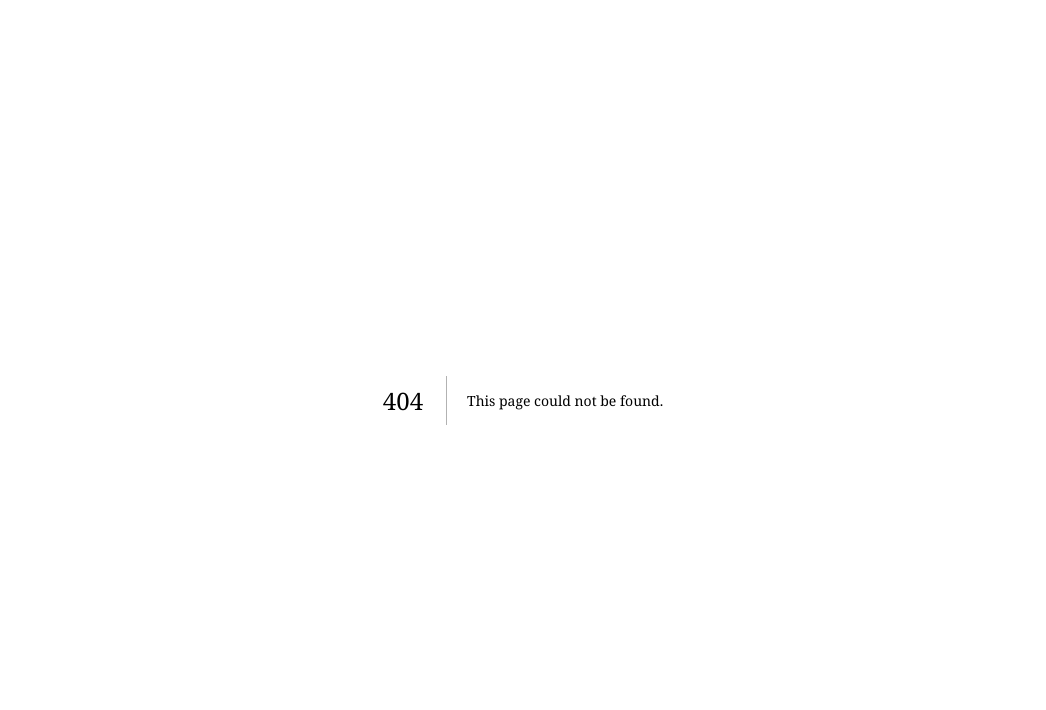
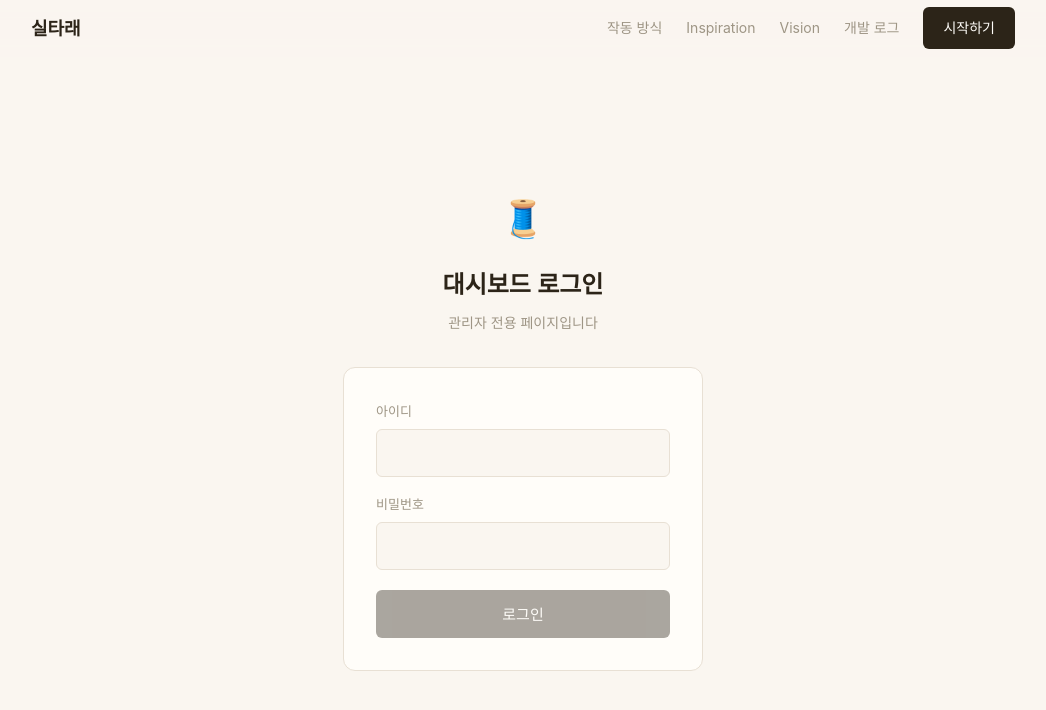
Before and after one commit to hahnryu/siltare, a Next.js app: page /dashboard/login in a window 1280 px wide. Before the commit this address had no page. Shown: the top 710 px of the page, without its empty margins (117-1163 px from the left). Built offline with nearby package versions, Linux system fonts and the light colour scheme.

Commit message:
프롬프트 2: F-019 대시보드 인증

```diff
--- /dev/null
+++ b/app/api/auth/dashboard/route.ts
@@ -0,0 +1,49 @@
+// TODO: add auth check here
+import { NextRequest, NextResponse } from 'next/server';
+
+const COOKIE_NAME = 'dashboard_auth';
+
+async function computeToken(): Promise<string> {
+  const input = `${process.env.ADMIN_ID ?? ''}:${process.env.ADMIN_PW ?? ''}:${process.env.ADMIN_SECRET ?? ''}`;
+  const buf = await crypto.subtle.digest('SHA-256', new TextEncoder().encode(input));
+  return Array.from(new Uint8Array(buf))
+    .map((b) => b.toString(16).padStart(2, '0'))
+    .join('');
+}
+
+export async function POST(req: NextRequest) {
+  try {
+    const { id, pw } = await req.json();
+
+    const ADMIN_ID = process.env.ADMIN_ID;
+    const ADMIN_PW = process.env.ADMIN_PW;
+
+    if (!ADMIN_ID || !ADMIN_PW || id !== ADMIN_ID || pw !== ADMIN_PW) {
+      return NextResponse.json(
+        { error: '아이디 또는 비밀번호가 틀립니다' },
+        { status: 401 },
+      );
+    }
+
+    const token = await computeToken();
+    const res = NextResponse.json({ ok: true });
+    res.cookies.set(COOKIE_NAME, token, {
+      httpOnly: true,
+      sameSite: 'lax',
+      path: '/',
+      maxAge: 60 * 60 * 24 * 7, // 7 days
+      secure: process.env.NODE_ENV === 'production',
+    });
+
+    return res;
+  } catch {
+    return NextResponse.json({ error: '서버 오류' }, { status: 500 });
+  }
+}
+
+// Logout
+export async function DELETE() {
+  const res = NextResponse.json({ ok: true });
+  res.cookies.delete(COOKIE_NAME);
+  return res;
+}
--- /dev/null
+++ b/app/dashboard/login/page.tsx
@@ -0,0 +1,109 @@
+'use client';
+
+import { useState } from 'react';
+import { useRouter } from 'next/navigation';
+import { Header } from '@/components/Header';
+
+export default function DashboardLoginPage() {
+  const router = useRouter();
+  const [id, setId] = useState('');
+  const [pw, setPw] = useState('');
+  const [error, setError] = useState('');
+  const [loading, setLoading] = useState(false);
+
+  async function handleSubmit(e: React.FormEvent) {
+    e.preventDefault();
+    setError('');
+    setLoading(true);
+
+    try {
+      const res = await fetch('/api/auth/dashboard', {
+        method: 'POST',
+        headers: { 'Content-Type': 'application/json' },
+        body: JSON.stringify({ id, pw }),
+      });
+
+      if (res.ok) {
+        router.push('/dashboard');
+        router.refresh();
+      } else {
+        setError('아이디 또는 비밀번호가 틀립니다');
+      }
+    } catch {
+      setError('연결에 실패했습니다. 다시 시도해 주세요.');
+    } finally {
+      setLoading(false);
+    }
+  }
+
+  return (
+    <div className="flex min-h-svh flex-col bg-cream">
+      <Header />
+
+      <main className="flex flex-1 items-center justify-center px-5 py-16">
+        <div className="w-full max-w-[360px]">
+          <div className="mb-8 text-center">
+            <span className="text-[36px]" role="img" aria-label="실타래 로고">🧵</span>
+            <h1 className="mt-3 font-serif text-[24px] font-bold text-bark">
+              대시보드 로그인
+            </h1>
+            <p className="mt-1 text-[14px] text-stone">관리자 전용 페이지입니다</p>
+          </div>
+
+          <form
+            onSubmit={handleSubmit}
+            className="flex flex-col gap-4 rounded-[12px] border border-mist bg-warm-white p-8"
+          >
+            <div>
+              <label
+                htmlFor="admin-id"
+                className="mb-1.5 block text-[13px] font-medium text-stone"
+              >
+                아이디
+              </label>
+              <input
+                id="admin-id"
+                type="text"
+                value={id}
+                onChange={(e) => setId(e.target.value)}
+                autoComplete="username"
+                required
+                className="h-[48px] w-full rounded-[6px] border border-mist bg-cream px-4 text-[16px] text-bark focus:border-amber focus:outline-none"
+              />
+            </div>
+
+            <div>
+              <label
+                htmlFor="admin-pw"
+                className="mb-1.5 block text-[13px] font-medium text-stone"
+              >
+                비밀번호
+              </label>
+              <input
+                id="admin-pw"
+                type="password"
+                value={pw}
+                onChange={(e) => setPw(e.target.value)}
+                autoComplete="current-password"
+                required
+                className="h-[48px] w-full rounded-[6px] border border-mist bg-cream px-4 text-[16px] text-bark focus:border-amber focus:outline-none"
+              />
+            </div>
+
+            {error && (
+              <p className="text-center text-[13px] text-red-600">{error}</p>
+            )}
+
+            <button
+              type="submit"
+              disabled={loading || !id.trim() || !pw.trim()}
+              className="mt-1 h-[48px] w-full rounded-[6px] bg-bark text-[15px] font-medium text-warm-white transition-colors hover:bg-bark-light disabled:opacity-40"
+            >
+              {loading ? '확인 중...' : '로그인'}
+            </button>
+          </form>
+        </div>
+      </main>
+    </div>
+  );
+}
```
Also changed, not shown: middleware.ts (added, +42 -0 lines).
